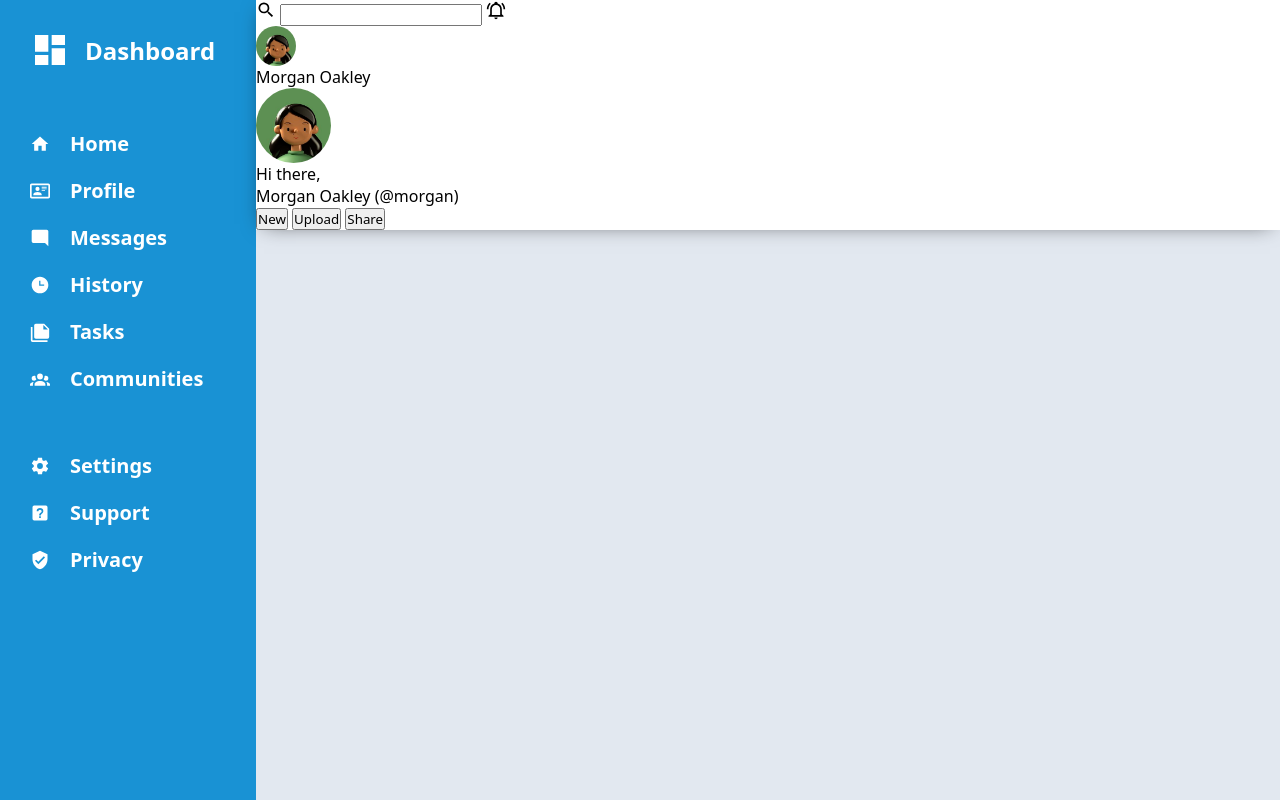
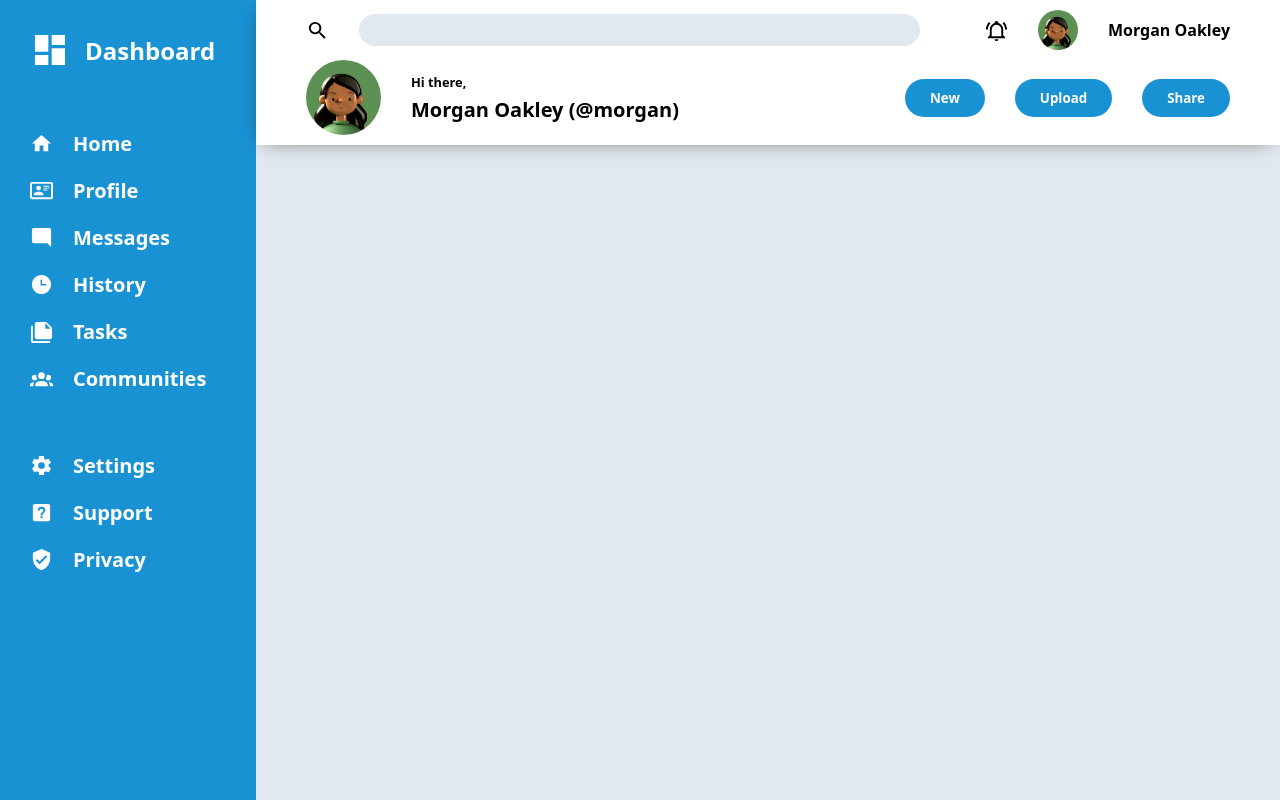
Before and after one commit to HSaad/admin-dashboard, a plain HTML site: page index.html in a window 1280 px wide. Drawn offline with Linux system fonts and the light colour scheme.

Commit message:
Add header styling

```diff
--- a/index.html
+++ b/index.html
@@ -11,7 +11,7 @@
   <div class="container">
 
     <div class="header">
-      <div class="search">
+      <!-- <div class="search">
         <svg xmlns="http://www.w3.org/2000/svg" viewBox="0 0 24 24">
           <title>magnify</title>
           <path d="M9.5,3A6.5,6.5 0 0,1 16,9.5C16,11.11 15.41,12.59 14.44,13.73L14.71,14H15.5L20.5,19L19,20.5L14,15.5V14.71L13.73,14.44C12.59,15.41 11.11,16 9.5,16A6.5,6.5 0 0,1 3,9.5A6.5,6.5 0 0,1 9.5,3M9.5,5C7,5 5,7 5,9.5C5,12 7,14 9.5,14C12,14 14,12 14,9.5C14,7 12,5 9.5,5Z" />
@@ -25,8 +25,42 @@
           <img src="images/avatar-1.png" alt="Profile picture">
         </div>
         <div>Morgan Oakley</div>
+      </div> -->
+      <div class="search">
+        <svg xmlns="http://www.w3.org/2000/svg" viewBox="0 0 24 24">
+          <title>magnify</title>
+          <path d="M9.5,3A6.5,6.5 0 0,1 16,9.5C16,11.11 15.41,12.59 14.44,13.73L14.71,14H15.5L20.5,19L19,20.5L14,15.5V14.71L13.73,14.44C12.59,15.41 11.11,16 9.5,16A6.5,6.5 0 0,1 3,9.5A6.5,6.5 0 0,1 9.5,3M9.5,5C7,5 5,7 5,9.5C5,12 7,14 9.5,14C12,14 14,12 14,9.5C14,7 12,5 9.5,5Z" />
+        </svg>
+        <input type="search" name="" id="">
       </div>
+      <div>
+        <svg xmlns="http://www.w3.org/2000/svg" viewBox="0 0 24 24">
+          <title>bell-ring-outline</title>
+          <path d="M10,21H14A2,2 0 0,1 12,23A2,2 0 0,1 10,21M21,19V20H3V19L5,17V11C5,7.9 7.03,5.17 10,4.29C10,4.19 10,4.1 10,4A2,2 0 0,1 12,2A2,2 0 0,1 14,4C14,4.1 14,4.19 14,4.29C16.97,5.17 19,7.9 19,11V17L21,19M17,11A5,5 0 0,0 12,6A5,5 0 0,0 7,11V18H17V11M19.75,3.19L18.33,4.61C20.04,6.3 21,8.6 21,11H23C23,8.07 21.84,5.25 19.75,3.19M1,11H3C3,8.6 3.96,6.3 5.67,4.61L4.25,3.19C2.16,5.25 1,8.07 1,11Z" />
+        </svg>
+        <div class="image-cropper">
+          <img src="images/avatar-1.png" alt="Profile picture">
+        </div>
+        <div>Morgan Oakley</div>
+      </div>
+
       <div class="profile">
+        <div class="image-cropper">
+          <img src="images/avatar-1.png" alt="Profile picture">
+        </div>
+        <div class="greeting">
+          <p>Hi there,</p>
+          <p>Morgan Oakley (@morgan)</p>
+        </div>
+      </div>
+      <div>
+        <button>New</button>
+        <button>Upload</button>
+        <button>Share</button>
+      </div>
+
+
+      <!-- <div class="profile">
         <div class="image-cropper">
           <img src="images/avatar-1.png" alt="Profile picture">
         </div>
@@ -37,7 +71,7 @@
         <button>New</button>
         <button>Upload</button>
         <button>Share</button>
-      </div>
+      </div> -->
     </div>
 
     <div class="sidebar">
--- a/style.css
+++ b/style.css
@@ -1,6 +1,7 @@
 :root {
   --primary-color: #1992d4;
   --secondary-color: #e3b030;
+  --background-color: #e2e8f0;
 }
 
 * {
@@ -24,12 +25,90 @@ a {
     "sidebar main-content";
 }
 
+/* Header CSS styles */
+
 .header {
   background-color: white;
   grid-area: header;
   box-shadow: -1px 3px 20px -9px rgba(0,0,0,0.66);
   z-index: 2;
+  font-weight: bold;
+
+  display: grid;
+  grid-template-columns: 1fr 300px;
+  gap: 10px;
+  padding: 10px 50px;
 }
+
+.header div {
+  display: flex;
+  gap: 30px;
+  align-items: center;
+  justify-content: end;
+}
+
+input[type="search"]{
+  border-radius: 20px;
+  height: fit-content;
+  padding: 7px;
+  border: none;
+  background-color: var(--background-color);
+  flex: 1;
+}
+
+button {
+  padding: 10px 25px;
+  border-radius: 20px;
+  background-color: var(--primary-color);
+  color: white;
+  font-weight: bold;
+  /* font-size: 0.9rem; */
+  border: none;
+}
+
+.image-cropper {
+  border-radius: 25px;
+  overflow: hidden;
+  height: 40px;
+  width: 40px;
+}
+
+.header img {
+  height: 45px;
+  width: 43px;
+}
+
+.profile {
+  justify-self: start;
+}
+
+.profile .image-cropper {
+  height: 75px;
+  width: 75px;
+  border-radius: 50px;
+}
+
+.profile img {
+  height: 80px;
+  width: 80px;
+}
+
+.profile .greeting {
+  display: flex;
+  flex-direction: column;
+  gap: 5px;
+  align-items: start;
+}
+
+.greeting :first-child {
+  font-size: 0.8rem;
+}
+
+.greeting :last-child {
+  font-size: 1.25rem;
+}
+
+/* Sidebar CSS styles */
 
 .sidebar {
   background-color: var(--primary-color);
@@ -64,35 +143,11 @@ a {
   width: 40px;
 }
 
-
 .main-content {
   background-color: #e2e8f0;
   grid-area: main-content;
 }
 
 svg {
-  width: 20px;
+  width: 23px;
 }
-
-.image-cropper {
-  border-radius: 25px;
-  overflow: hidden;
-  height: 40px;
-  width: 40px;
-}
-
-.header img {
-  height: 45px;
-  width: 43px;
-}
-
-.profile .image-cropper {
-  height: 75px;
-  width: 75px;
-  border-radius: 50px;
-}
-
-.profile img {
-  height: 80px;
-  width: 80px;
-}
```
